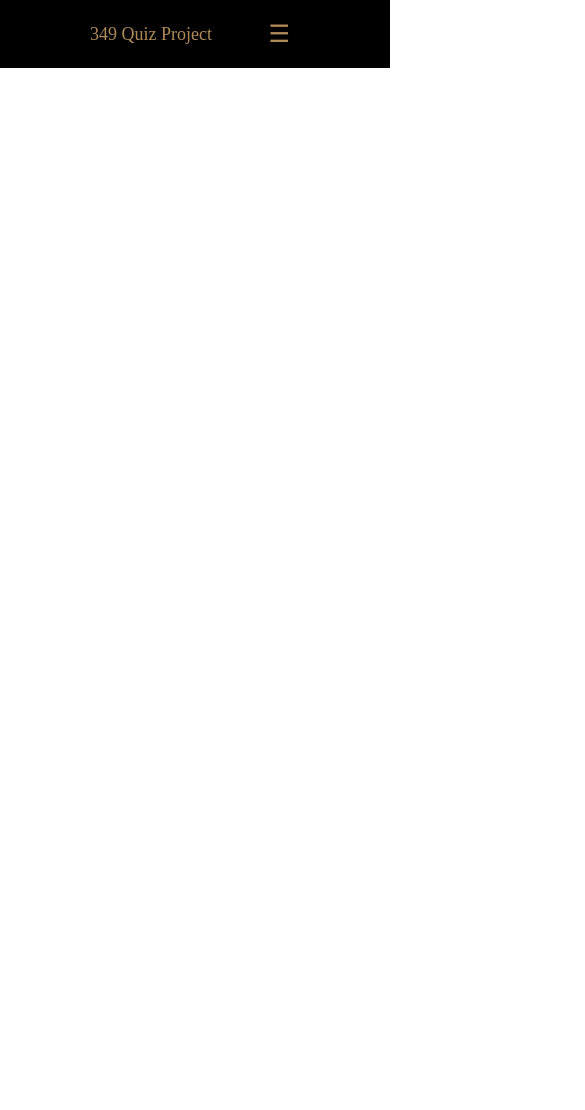
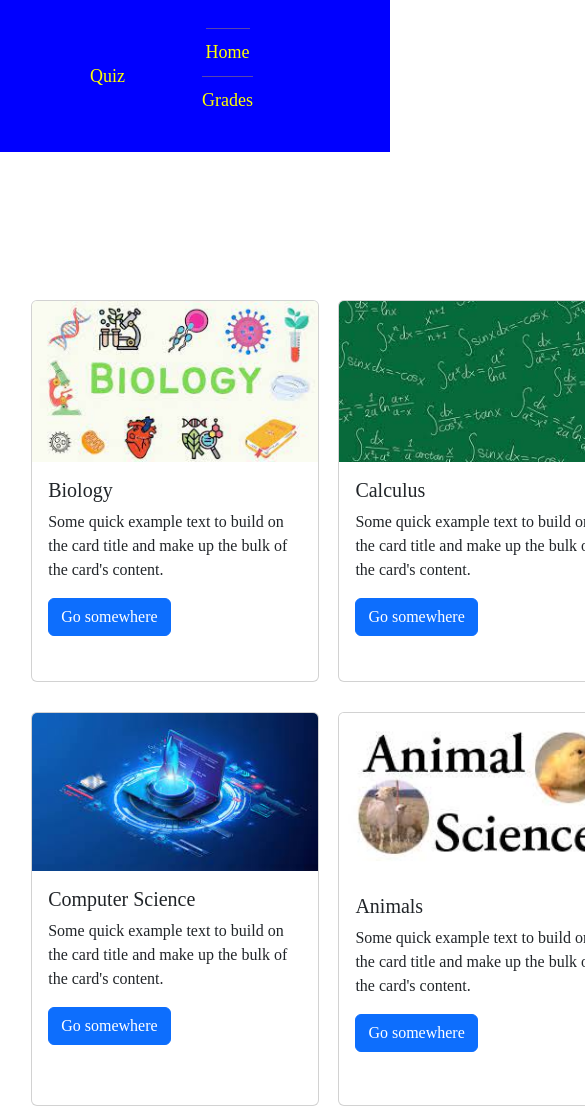
Before and after one commit to ecardenas31/QuizProject, a plain HTML site: page index.html in a window 390 px wide. Shown: the top 1110 px of the page, 585 px wide, since content can reach past the window. Before the commit the page ends 844 px from the top, so only its background shows below. Drawn offline with nearby package versions, Linux system fonts and the light colour scheme; a web font is replaced by a local one.

Commit message:
added cards

```diff
--- a/index.html
+++ b/index.html
@@ -5,17 +5,76 @@
     <meta name="viewport" content="width=device-width, initial-scale=1.0">
     <title>Quiz</title>
     <link rel="stylesheet" href="style.css">
-    <script src="menu-toggle.js"></script>
+    <link href="https://cdn.jsdelivr.net/npm/bootstrap@5.3.3/dist/css/bootstrap.min.css" rel="stylesheet" integrity="sha384-QWTKZyjpPEjISv5WaRU9OFeRpok6YctnYmDr5pNlyT2bRjXh0JMhjY6hW+ALEwIH" crossorigin="anonymous">
+    <script src="https://cdn.jsdelivr.net/npm/bootstrap@5.3.3/dist/js/bootstrap.bundle.min.js" integrity="sha384-YvpcrYf0tY3lHB60NNkmXc5s9fDVZLESaAA55NDzOxhy9GkcIdslK1eN7N6jIeHz" crossorigin="anonymous"></script>
 </head>
 <body>
     <header class="header">
-        <a href="/" id="logo">349 Quiz Project</a>
+        <a href="/" id="logo">Quiz</a>
         <button class="menu-toggle">&#x2630;</button>
         <nav class="navbar">
             <a href="index.html">Home</a>
-            <a href="/">Quiz</a>
+            <a href="/">Grades</a>
         </nav>
+    </header>
 
-    </header>
+    <div class="content">
+
+        <div class="card" style="width: 18rem;">
+            <img src="./images/biology.jpg" class="card-img-top" alt="...">
+            <div class="card-body">
+              <h5 class="card-title">Biology</h5>
+              <p class="card-text">Some quick example text to build on the card title and make up the bulk of the card's content.</p>
+              <a href="#" class="btn btn-primary">Go somewhere</a>
+            </div>
+          </div>
+
+        <div class="card" style="width: 18rem;">
+            <img src="./images/calculus.jpg" class="card-img-top" alt="...">
+            <div class="card-body">
+              <h5 class="card-title">Calculus</h5>
+              <p class="card-text">Some quick example text to build on the card title and make up the bulk of the card's content.</p>
+              <a href="#" class="btn btn-primary">Go somewhere</a>
+            </div>
+          </div>
+
+          <div class="card" style="width: 18rem;">
+            <img src="./images/chemistry.jpg" class="card-img-top" alt="...">
+            <div class="card-body">
+              <h5 class="card-title">Chemistry</h5>
+              <p class="card-text">Some quick example text to build on the card title and make up the bulk of the card's content.</p>
+              <a href="#" class="btn btn-primary">Go somewhere</a>
+            </div>
+          </div>
+
+          <div class="card" style="width: 18rem;">
+            <img src="./images/computer science.jpg" class="card-img-top" alt="...">
+            <div class="card-body">
+              <h5 class="card-title">Computer Science</h5>
+              <p class="card-text">Some quick example text to build on the card title and make up the bulk of the card's content.</p>
+              <a href="#" class="btn btn-primary">Go somewhere</a>
+            </div>
+          </div>
+
+          <div class="card" style="width: 18rem;">
+            <img src="./images/animals.jpg" class="card-img-top" alt="...">
+            <div class="card-body">
+              <h5 class="card-title">Animals</h5>
+              <p class="card-text">Some quick example text to build on the card title and make up the bulk of the card's content.</p>
+              <a href="#" class="btn btn-primary">Go somewhere</a>
+            </div>
+          </div>
+
+          <div class="card" style="width: 18rem;">
+            <img src="./images/history.jpg" class="card-img-top" alt="...">
+            <div class="card-body">
+              <h5 class="card-title">History</h5>
+              <p class="card-text">Some quick example text to build on the card title and make up the bulk of the card's content.</p>
+              <a href="#" class="btn btn-primary">Go somewhere</a>
+            </div>
+          </div>
+    </div>
+
+<script src="HamburgerMenu.js"></script>
 </body>
 </html>
--- a/style.css
+++ b/style.css
@@ -18,6 +18,7 @@ body {
     flex-direction: column; /* Align content in a column */
     min-height: 100vh; /* Minimum height of viewport */
     background-color: white;
+    padding-top: 200px;
 }
 
 .header {
@@ -26,7 +27,7 @@ body {
     left: 0;
     width: 100%;
     padding: 20px 100px;
-    background: black;
+    background: blue;
     display: flex;
     justify-content: space-between;
     align-items: center;
@@ -35,14 +36,15 @@ body {
 #logo {
     font-size: 32px;
     text-decoration: none;
-    color: rgb(175, 138, 89);
+    color: yellow;
     font-weight: 200;
 }
 
 .navbar a{
+    display: inline-block;
     position: relative;
     font-size: 18px;
-    color: rgb(175, 138, 89);
+    color: yellow;
     text-decoration: none;
     font-weight: 200;
     margin-left: 40px;
@@ -71,7 +73,7 @@ body {
     cursor: pointer;
 }
 
-@media screen and (max-width: 1100px) {
+@media screen and (max-width: 1000px) {
     .navbar {
         display: none;
         flex-direction: column;
@@ -89,7 +91,7 @@ body {
     }
 
     .menu-toggle {
-        display: block;
+        display: none;
     }
 
     @media screen and (max-width: 460px) {
@@ -105,4 +107,15 @@ body {
             }
         }
     }
+
+    .content{
+        padding: 100px 8%;
+        margin: 0 auto !important; /*allows content to stay in middle. the auto is for left and right*/
+        float: none !important;
+        max-width: 1500px;
+        display: grid;
+        grid-template-columns: 30% 30% 30%;
+        grid-gap: 30px;
+    }
+
 }
```
Also changed, not shown: HamburgerMenu.js (renamed from menu-toggle.js), images/animals.jpg (added), images/biology.jpg (added), images/calculus.jpg (added), images/calculus.png (added), images/chemistry.jpg (added), images/computer science.jpg (added), images/download.png (added), images/history.jpg (added), images/oceanography.jpg (added).
